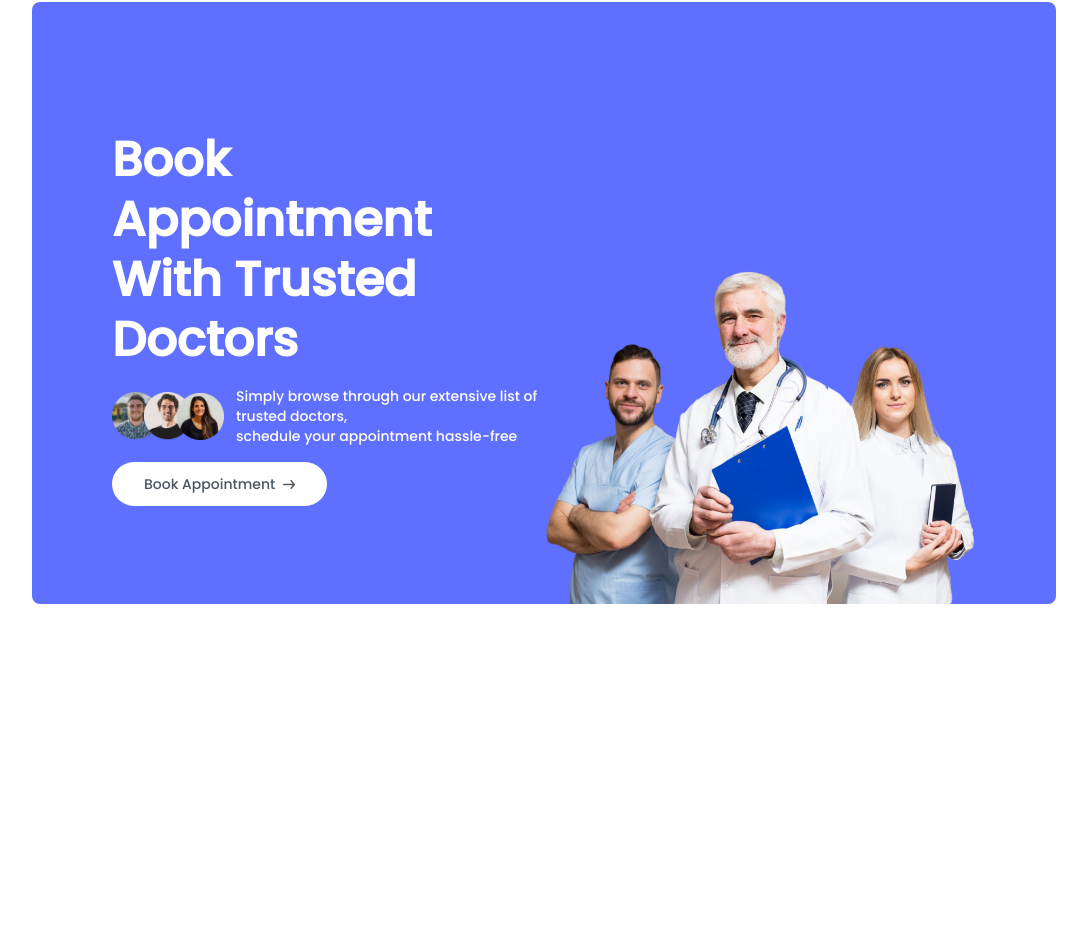
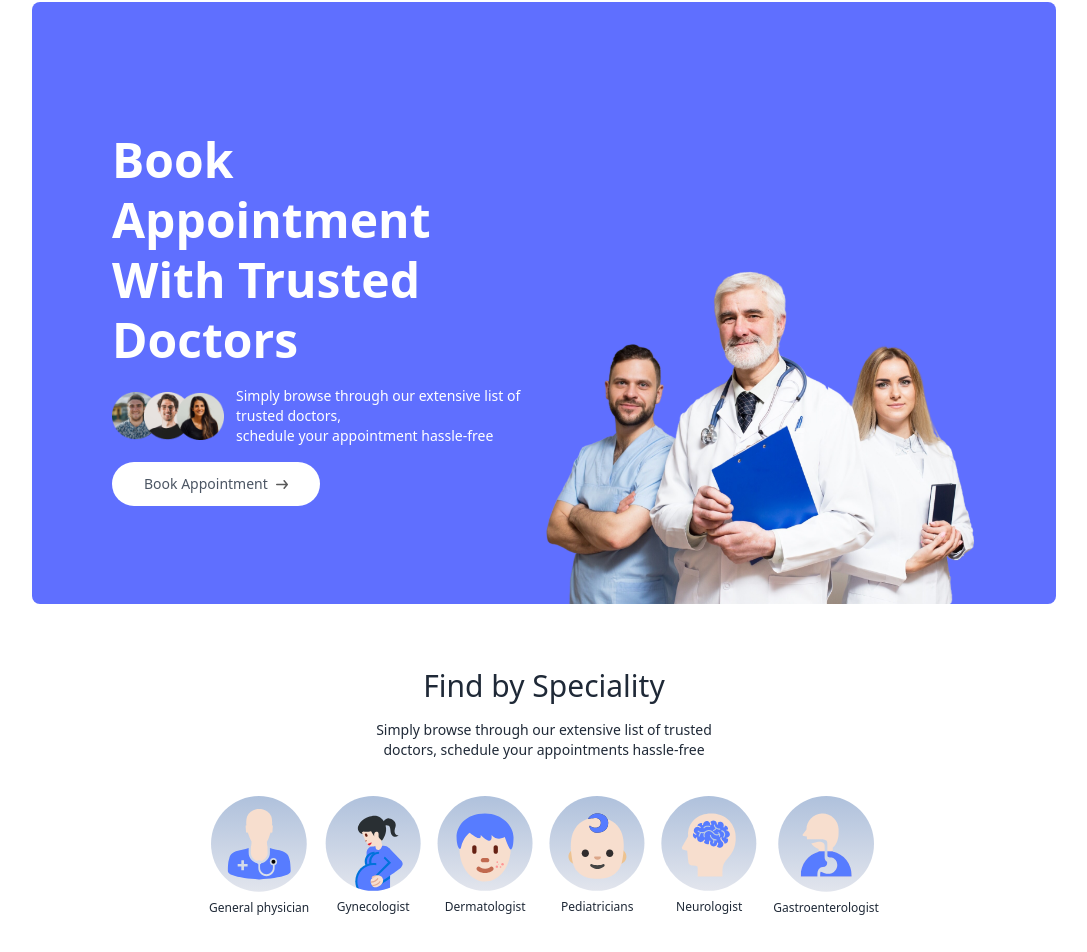
Before and after one commit to akhilkmarkose/Prescripto, a React app in the folder frontend-react/: page / in a window 1280 px wide. Shown: the part 95-1047 px from the top of the page, without its empty margins (96-1183 px from the left). Before the commit the page ends 800 px from the top, so only its background shows below. Built offline with nearby package versions, Linux system fonts and the light colour scheme; the HTML template or start-up script is replaced by a standard one.

Commit message:
Add - SpecialityMenu Component

```diff
--- a/frontend-react/src/App.jsx
+++ b/frontend-react/src/App.jsx
@@ -12,7 +12,7 @@
 
 const App = () => {
   return (
-    <div className="mx-4 sm:mx-[10%] poppins-medium">
+    <div className="mx-4 sm:mx-[10%]">
       <Navbar />
       <Routes>
         <Route path="/" element={<Home />} />
--- /dev/null
+++ b/frontend-react/src/components/SpecialityMenu.jsx
@@ -0,0 +1,33 @@
+import React from "react";
+import { specialityData } from "../assets/assets";
+import { Link } from "react-router-dom";
+
+const SpecialityMenu = () => {
+  return (
+    <div
+      id="speciality"
+      className="flex flex-col items-center gap-4 py-16 text-gray-800"
+    >
+      <h1 className="text-3xl font-medium">Find by Speciality</h1>
+      <p className="sm:w-1/3 text-center text-sm">
+        Simply browse through our extensive list of trusted doctors, schedule
+        your appointments hassle-free
+      </p>
+      <div className="flex sm:justify-center gap-4 pt-5 w-full overflow-scroll">
+        {specialityData.map((item, index) => (
+          <Link
+            onClick={() => scrollTo(0, 0)}
+            to={`doctors/${item.speciality}`}
+            key={index}
+            className="flex flex-col items-center text-xs cursor-pointer flex-shrink-0 hover:translate-y-[-10px] transition-all duration-500"
+          >
+            <img className="w-14 sm:w-24 mb-2" src={item.image} />
+            <p>{item.speciality}</p>
+          </Link>
+        ))}
+      </div>
+    </div>
+  );
+};
+
+export default SpecialityMenu;
--- a/frontend-react/src/index.css
+++ b/frontend-react/src/index.css
@@ -1,15 +1,11 @@
-@import url("https://fonts.googleapis.com/css2?family=Poppins:wght@500&display=swap");
-
 @tailwind base;
 @tailwind components;
 @tailwind utilities;
 
-.poppins-medium {
-  font-family: "Poppins", sans-serif;
-  font-weight: 500;
-  font-style: normal;
-}
-
 .active hr {
   @apply block;
 }
+
+::-webkit-scrollbar {
+  @apply hidden;
+}
--- a/frontend-react/src/pages/Home.jsx
+++ b/frontend-react/src/pages/Home.jsx
@@ -1,10 +1,14 @@
 import React from "react";
 import Header from "../components/Header";
+import SpecialityMenu from "../components/SpecialityMenu";
 
 const Home = () => {
-  return <div>
-    <Header></Header>
-  </div>;
+  return (
+    <div>
+      <Header />
+      <SpecialityMenu />
+    </div>
+  );
 };
 
 export default Home;
```
